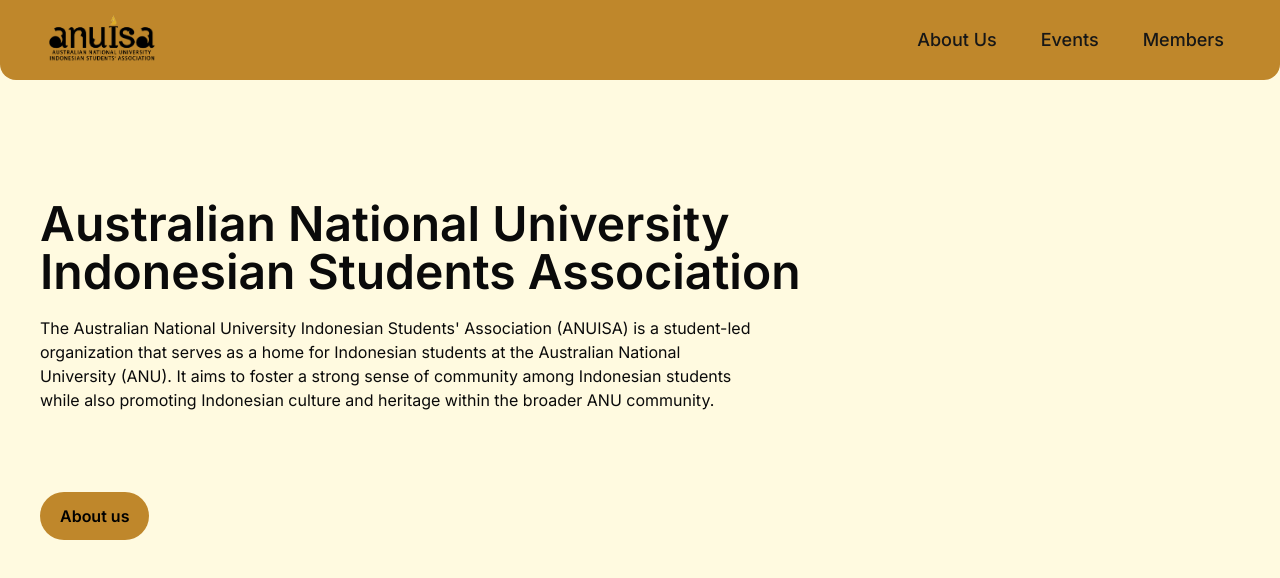
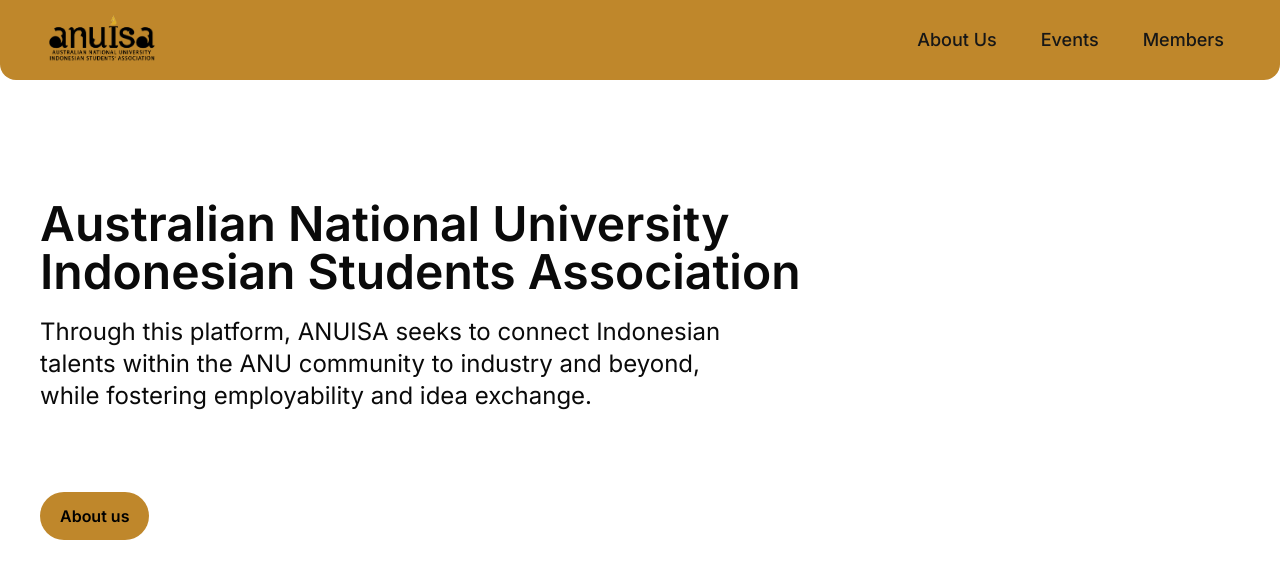
Before and after one commit to fiardiel/anuisa_proj, a Next.js app: page / in a window 1280 px wide. Shown: the top 578 px of the page. Built offline with nearby package versions, Linux system fonts and the light colour scheme.

Commit message:
Revisions from Mas Ilham

```diff
--- a/app/layout.tsx
+++ b/app/layout.tsx
@@ -18,7 +18,7 @@
   return (
     <html lang="en">
       <body
-        className={`${inter.className} h-full antialiased bg-[#fffae0]`}
+        className={`${inter.className} h-full antialiased bg-[#ffffff]`}
       >
         <Navbar />
         {children}
--- a/app/page.tsx
+++ b/app/page.tsx
@@ -8,11 +8,8 @@
         <p className="text-5xl font-semibold">
           Indonesian Students Association
         </p>
-        <p className="mt-5 w-3/5">
-          The Australian National University Indonesian Students&apos; Association (ANUISA) is a student-led organization
-          that serves as a home for Indonesian students at the Australian National University (ANU). It aims to foster
-          a strong sense of community among Indonesian students while also promoting Indonesian culture and heritage
-          within the broader ANU community.
+        <p className="mt-5 w-3/5 text-2xl">
+          Through this platform, ANUISA seeks to connect Indonesian talents within the ANU community to industry and beyond, while fostering employability and idea exchange.
         </p>
         <div className="mt-20">
           <button className="bg-[#bf872b] text-black font-semibold py-3 px-5 rounded-full">
--- a/components/members/MemberCard.tsx
+++ b/components/members/MemberCard.tsx
@@ -22,8 +22,8 @@
   return (
     <Link href={`/members/${uni_id}?color=${color}`} passHref className="block">
     <div className='flex'>
-      <Image className='rounded-l-lg  object-cover' src={image} alt='Rafi' width={200} height={200} />
-      <Card className={cn('w-full', 'rounded-l-none', 'border-none', color === 'orange' ? 'bg-[#f29727]' : 'bg-[#2994b2]')}>
+      <Image className='rounded-none  object-cover' src={image} alt='Rafi' width={200} height={200} />
+      <Card className={cn('w-full', 'rounded-none', 'border-none', color === 'orange' ? 'bg-black' : 'bg-black')}>
         <CardContent>
           <CardTitle className='text-3xl font-bold text-white pt-6'>{full_name}</CardTitle>
         </CardContent>
--- a/components/members/MemberProfile.tsx
+++ b/components/members/MemberProfile.tsx
@@ -40,9 +40,9 @@
     profilePictureUrl,
   }) => {
     const searchParams = useSearchParams();
-    const color = searchParams.get("color") as "orange" | "blue" || "blue";
+    const color = searchParams.get("color") as "bg-black" | "bg-black" || "bg-black";
 
-    const bgColor = color === "orange" ? "bg-[#f29727]" : "bg-[#2994b2]";
+    const bgColor = color === "bg-black" ? "bg-black" : "bg-black";
     return (
       <div className="max-w-4xl mx-auto p-6 ">
         {/* Flex Container for Image + Info */}
```
